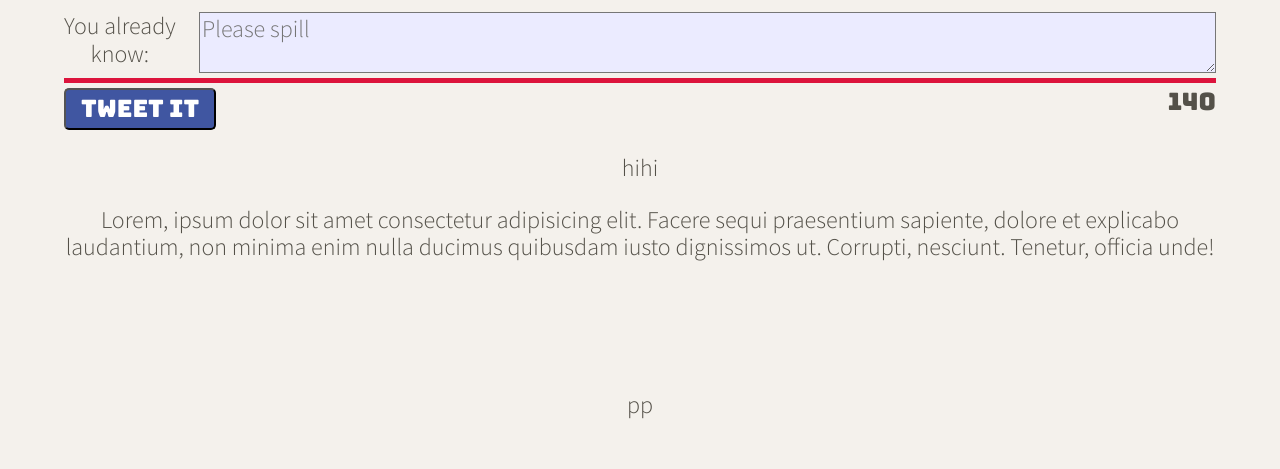
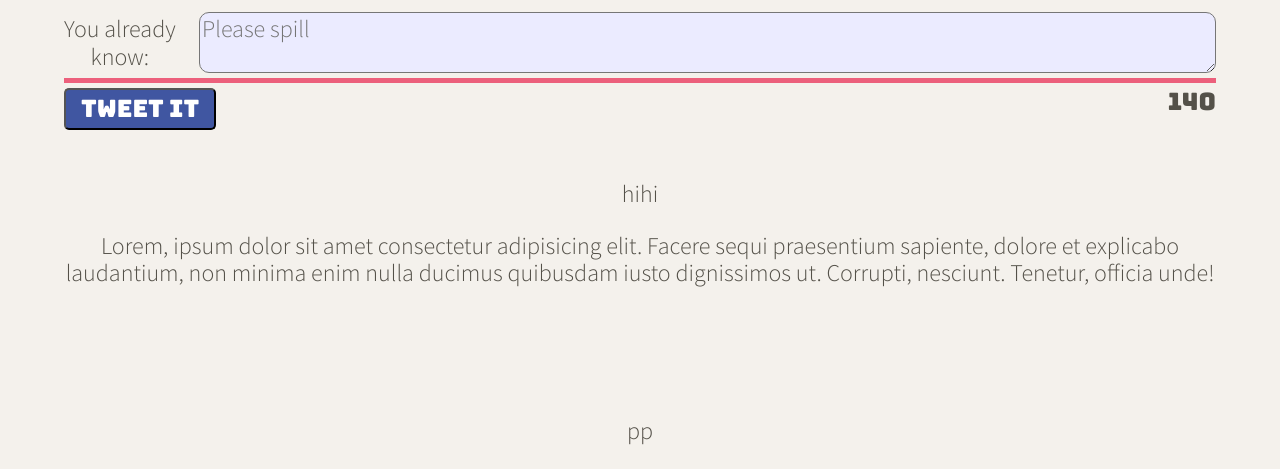
Before and after one commit to Juicetin22/tweeter, a website: page public/index.html in a window 1280 px wide. Shown: the part 609-1078 px from the top of the page. Before the commit the page ends 1052 px from the top, so only its background shows below. Drawn offline with nearby package versions, Linux system fonts and the light colour scheme.

Commit message:
added new class for counter in order to change the color to red when the number was negative

```diff
--- a/public/styles/new-tweet.css
+++ b/public/styles/new-tweet.css
@@ -1,19 +1,22 @@
 .submit {
-  border-top: 5px solid crimson;
+  border-top: 5px solid rgb(236, 96, 124);
   display: flex;
   justify-content: space-between;
   margin-top: 5px;
+  margin-bottom: 50px;
   padding-top: 5px;
 }
 
 .write {
   display: flex;
   justify-content: space-between;
+  align-items: center;
 }
 
 #tweet-text {
   flex-grow: 0.97;
   background-color: rgb(235, 235, 255);
+  border-radius: 10px;
 }
 
 #post-tweet {
@@ -27,3 +30,7 @@
 .counter {
   font-family: 'Bungee', cursive;
 }
+
+.negative-num {
+  color: red;
+}
```
